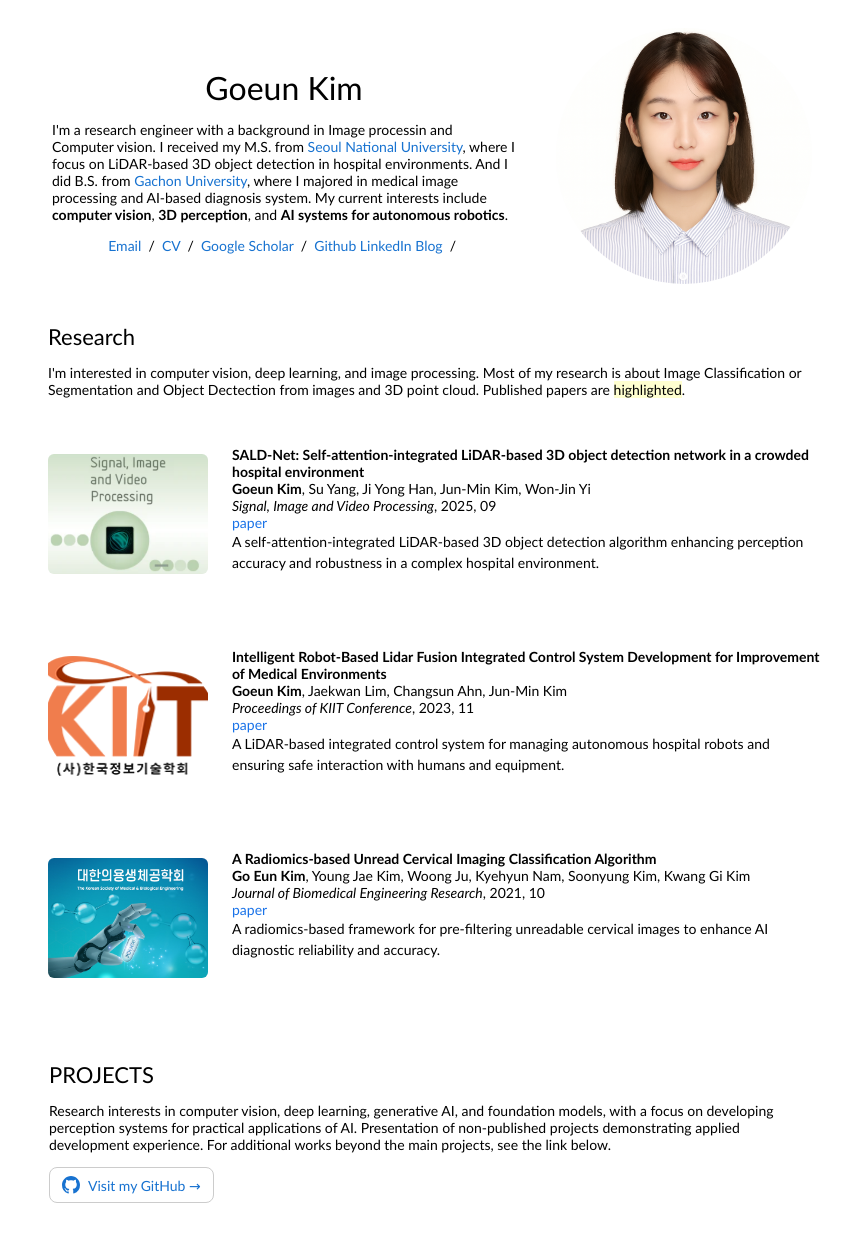
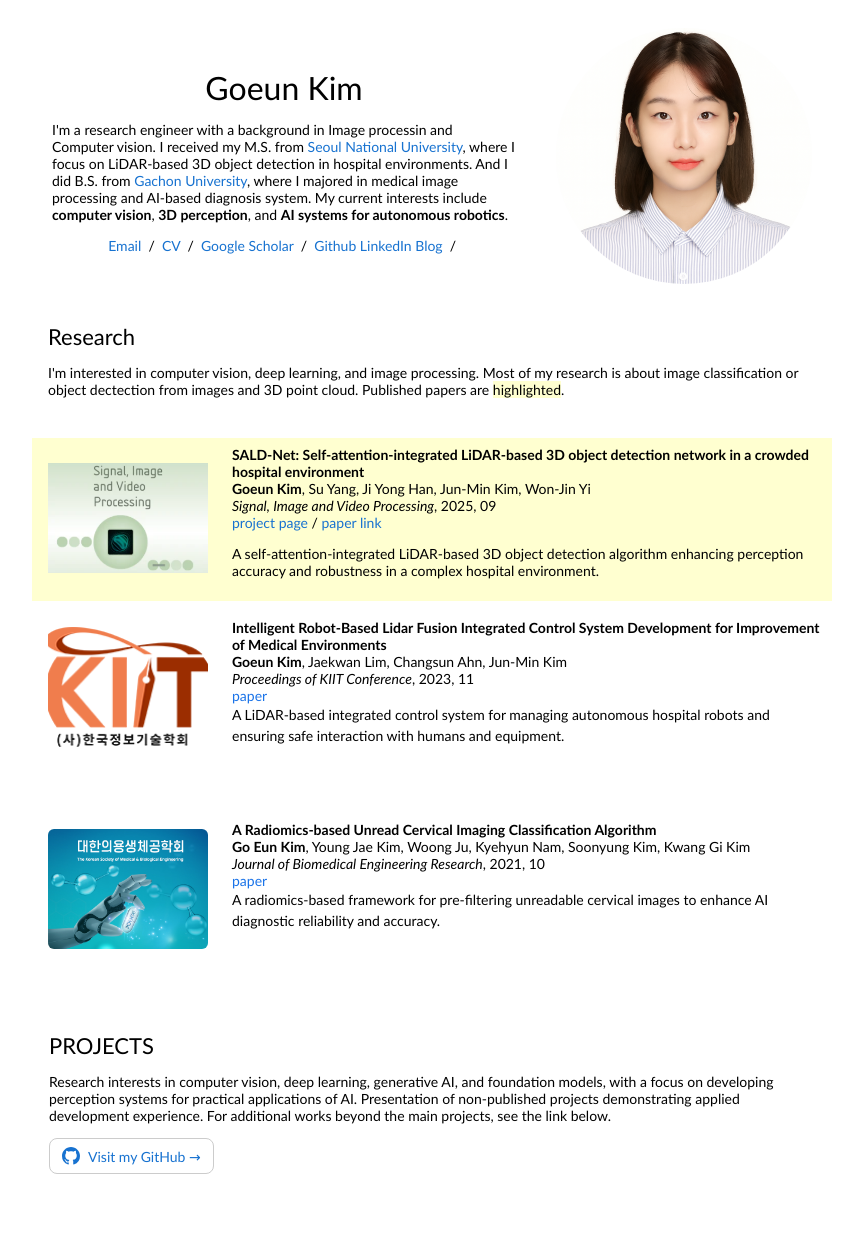
Before and after one commit to Groovy52/Groovy52.github.io, a Jekyll site: the page built from index.html, in a window 1280 px wide. Shown: the whole page, without its empty margins (208-1071 px from the left). Built offline with Jekyll 4.4.1, drawn with Linux system fonts in a browser that asks for light colours; after the commit the page ends 1213 px from its top, so only the background shows below that.

Commit message:
Update index.html

```diff
--- a/index.html
+++ b/index.html
@@ -49,20 +49,17 @@
               <td style="padding:16px;width:100%;vertical-align:middle">
                 <h2>Research</h2>
                 <p>
-                  I'm interested in computer vision, deep learning, and image processing. Most of my research is about Image Classification or Segmentation and Object Dectection from images and 3D point cloud. Published papers are <span class="highlight">highlighted</span>.
+                  I'm interested in computer vision, deep learning, and image processing. Most of my research is about image classification or object dectection from images and 3D point cloud. Published papers are <span class="highlight">highlighted</span>.
+            	<p>
+			  </td>
 			</tr>
           </tbody></table>
           <table style="width:100%;border:0px;border-spacing:0px 10px;border-collapse:separate;margin-right:auto;margin-left:auto;"><tbody>
 
-	<tr class="pub">
-	  <!-- 왼쪽 이미지 -->
-	  <td class="thumb" style="padding:16px;width:20%;">
-        <div class="one">
-          <img src='images/SIVP_logo2.png' width="160" alt="SALD-Net thumbnail">
-        </div>
+	<tr bgcolor="#ffffd0">
+  	  <td style="padding:16px;width:20%;vertical-align:middle">
+    	<img src='images/SIVP_logo2.png' width="160">
       </td>
-
-	 <!-- 오른쪽 내용 -->
 	  <td class="content" style="padding:8px;width:80%;">
 		  <span class="papertitle">SALD-Net: Self-attention-integrated LiDAR-based 3D object detection network in a crowded hospital environment</span>
 
@@ -76,16 +73,11 @@
 		  <br>
 		  <em>Signal, Image and Video Processing</em>, 2025, 09
 		  <br>
-
-			<!-- 링크 -->
-    		<span class="pub-links">
-			  <a href="https://link.springer.com/article/10.1007/s11760-025-04727-y"
-			     target="_blank" rel="noopener noreferrer"
-			     style="color:#1a73e8; text-decoration:none;">paper</a>
-			</span>
-
-			<!-- 논문 설명 -->
-    		<p class="pub-desc">
+		  <a href="_projects/sald-net.md">project page</a>
+    	  /
+		  <a href="https://link.springer.com/article/10.1007/s11760-025-04727-y">paper link</a>
+		  <p></p>
+    	  <p>
 		   A self-attention-integrated LiDAR-based 3D object detection algorithm enhancing perception accuracy and robustness in a complex hospital environment.
 		  </p>
 	   </td>
```
Lines whose indentation alone changed are shown as unchanged.
